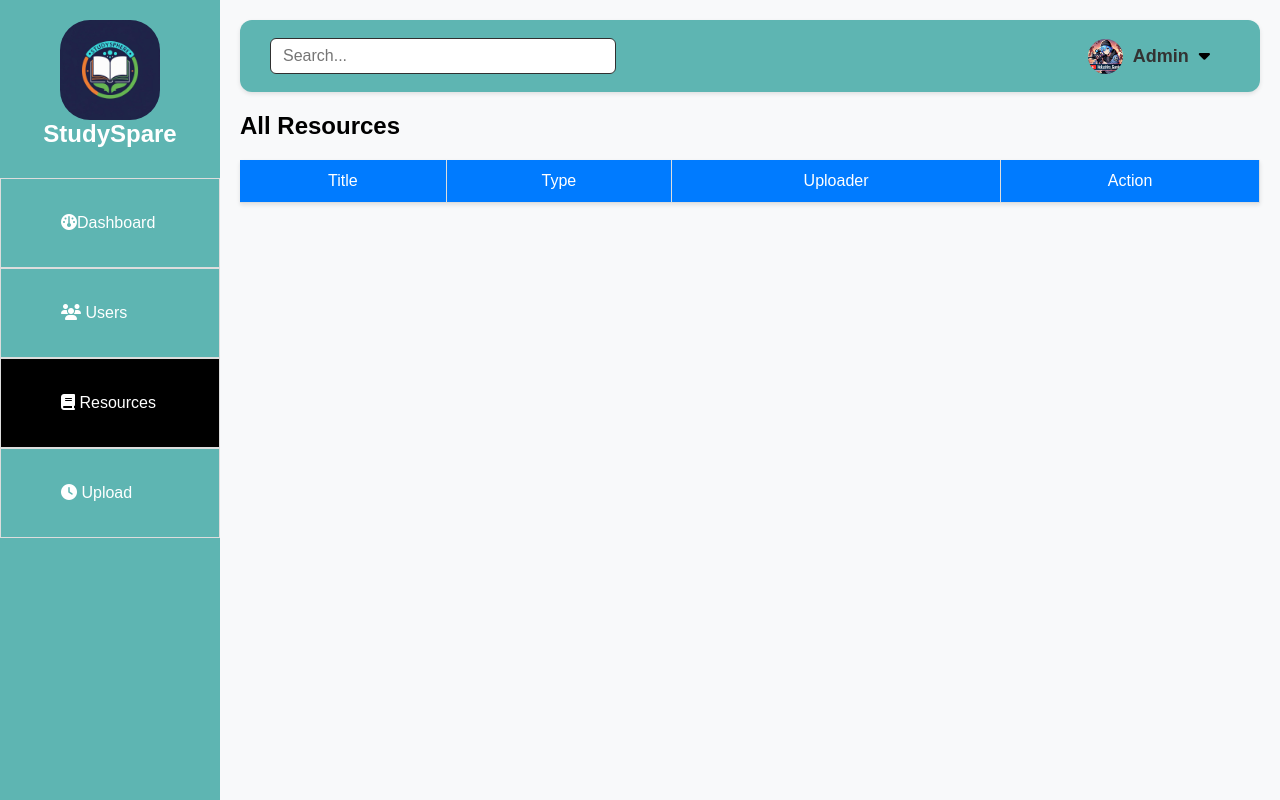
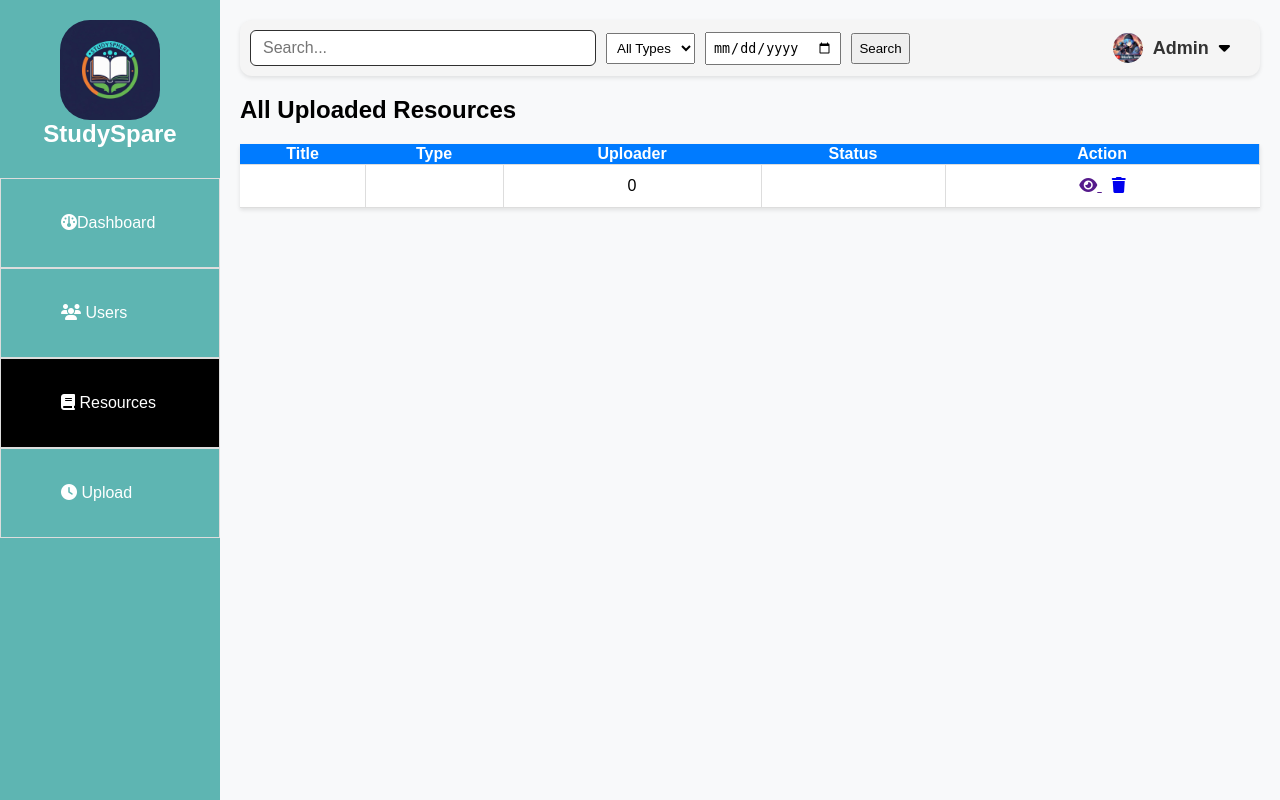
Before and after one commit to MarkLo012/Admin_StudySpare, a PHP site: page /resources.php in a window 1280 px wide. Run offline with PHP 8.4, Linux system fonts and the light colour scheme; the visitor is signed in with stand-in values (Sample User, id 1); data that the repository does not hold is empty.

Commit message:
update resources, php, and header

```diff
--- a/include/header.php
+++ b/include/header.php
@@ -1,13 +1,82 @@
 <?php // header.php ?>
+<style>
+  .header {
+    display: flex;
+    justify-content: space-between;
+    align-items: center;
+    padding: 10px;
+    background: #f5f5f5;
+  }
+
+  .profile-dropdown {
+    position: relative;
+    cursor: pointer;
+  }
+
+  .dropdown-content {
+    display: none;
+    position: absolute;
+    top: 35px;
+    right: 0;
+    background: white;
+    border: 1px solid #ccc;
+    box-shadow: 0 0 10px rgba(0,0,0,0.1);
+    z-index: 1000;
+    min-width: 150px;
+  }
+
+  .dropdown-content.show {
+    display: block;
+  }
+
+  .dropdown-content a {
+    display: block;
+    padding: 10px;
+    color: #333;
+    text-decoration: none;
+  }
+
+  .dropdown-content a:hover {
+    background-color: #f0f0f0;
+  }
+
+  .profile-pic {
+    width: 30px;
+    height: 30px;
+    border-radius: 50%;
+    vertical-align: middle;
+  }
+
+  .filters input, .filters select, .filters button {
+    padding: 6px;
+    margin-right: 5px;
+  }
+</style>
+
 <div class="header">
-  <input type="text" placeholder="Search...">
+  <!-- Search and Filters -->
+  <div class="filters">
+    <input type="text" id="search-text" placeholder="Search...">
+    <select id="type-filter">
+      <option value="">All Types</option>
+      <option value="ebooks">Ebooks</option>
+      <option value="pdfs">PDFs</option>
+      <option value="videos">Videos</option>
+    </select>
+    <input type="date" id="date-filter">
+    <button onclick="applyFilters()">Search</button>
+  </div>
+
+  <!-- Profile Dropdown -->
   <div class="profile-dropdown" onclick="toggleDropdown()">
     <img src="image/profile.webp" alt="Profile" class="profile-pic">
     <span class="admin-name">Admin</span>
     <i class="fa fa-caret-down"></i>
+
     <div class="dropdown-content" id="dropdown">
       <a href="#" onclick="window.open('change_password.php', 'Change Password', 'width=500,height=600'); return false;">
-  <i class="fas fa-key"></i> Change Password</a>
+        <i class="fas fa-key"></i> Change Password
+      </a>
       <a href="logout.php"><i class="fas fa-sign-out-alt"></i> Logout</a>
     </div>
   </div>
@@ -18,9 +87,22 @@
     document.getElementById("dropdown").classList.toggle("show");
   }
 
-  window.onclick = function(e) {
-    if (!e.target.closest('.profile-dropdown')) {
+  window.onclick = function(event) {
+    if (!event.target.closest('.profile-dropdown')) {
       document.getElementById("dropdown").classList.remove("show");
     }
   }
+
+  function applyFilters() {
+    const search = document.getElementById("search-text").value.trim();
+    const type = document.getElementById("type-filter").value;
+    const date = document.getElementById("date-filter").value;
+
+    const params = new URLSearchParams();
+    if (search) params.append("search", search);
+    if (type) params.append("type", type);
+    if (date) params.append("date", date);
+
+    window.location.href = "resources.php?" + params.toString();
+  }
 </script>
--- a/resources.php
+++ b/resources.php
@@ -1,10 +1,10 @@
-<?php // resources.php ?>
 <?php
 session_start();
 if (!isset($_SESSION['admin_id'])) {
     header("Location: LogIn.php");
     exit();
 }
+include 'php/db.php';
 ?>
 <!DOCTYPE html>
 <html lang="en">
@@ -18,30 +18,56 @@
   <?php include 'include/sidebar.php'; ?>
   <div class="main">
     <?php include 'include/header.php'; ?>
+
     <div class="table-container">
       <div class="heading">
-        <h2>All Resources</h2>
+        <h2>All Uploaded Resources</h2>
       </div>
+
       <table class="luser">
         <thead>
-          <tr><td>Title</td><td>Type</td><td>Uploader</td><td>Action</td></tr>
+          <tr>
+            <th>Title</th>
+            <th>Type</th>
+            <th>Uploader</th>
+            <th>Status</th>
+            <th>Action</th>
+          </tr>
         </thead>
         <tbody>
         <?php
-include 'php/db.php';
-$result = $conn->query("SELECT r.*, u.name AS uploader FROM resources r JOIN users u ON r.uploader_id = u.id");
+        $result = $conn->query("
+          SELECT u.*,
+                 COALESCE(a.username, usr.name) AS uploader
+          FROM uploads u
+          LEFT JOIN admin a ON u.admin_id = a.id
+          LEFT JOIN users usr ON u.user_id = usr.id
+          ORDER BY u.submitted_at DESC
+        ");
+
+        if ($result && $result->num_rows > 0):
           while ($row = $result->fetch_assoc()):
         ?>
           <tr>
-  <td><?= $row['title'] ?></td>
-  <td><?= strtoupper($row['type']) ?></td>
-  <td><?= $row['uploader'] ?></td>
+            <td><?= htmlspecialchars($row['title']) ?></td>
+            <td><?= strtoupper(htmlspecialchars($row['type'])) ?></td>
+            <td><?= htmlspecialchars($row['uploader'] ?? 'Unknown') ?></td>
+            <td><?= ucfirst($row['status']) ?></td>
             <td>
-    <button class="icon-button"><i class="fas fa-trash delete-icon"></i></button>
-    <button class="icon-button"><i class="fas fa-check-circle approve-icon"></i></button>
+              <a href="<?= htmlspecialchars($row['file_path']) ?>" target="_blank" class="icon-button" title="View">
+                <i class="fas fa-eye"></i>
+              </a>
+              <a href="delete_upload.php?id=<?= $row['id'] ?>" onclick="return confirm('Delete this resource?');" class="icon-button" title="Delete">
+                <i class="fas fa-trash"></i>
+              </a>
             </td>
           </tr>
-<?php endwhile; ?>
+        <?php
+          endwhile;
+        else:
+        ?>
+          <tr><td colspan="5">No resources found.</td></tr>
+        <?php endif; ?>
         </tbody>
       </table>
     </div>
```
Also changed, not shown: upload_process.php (+3 -12 lines). Lines whose indentation alone changed are shown as unchanged.
